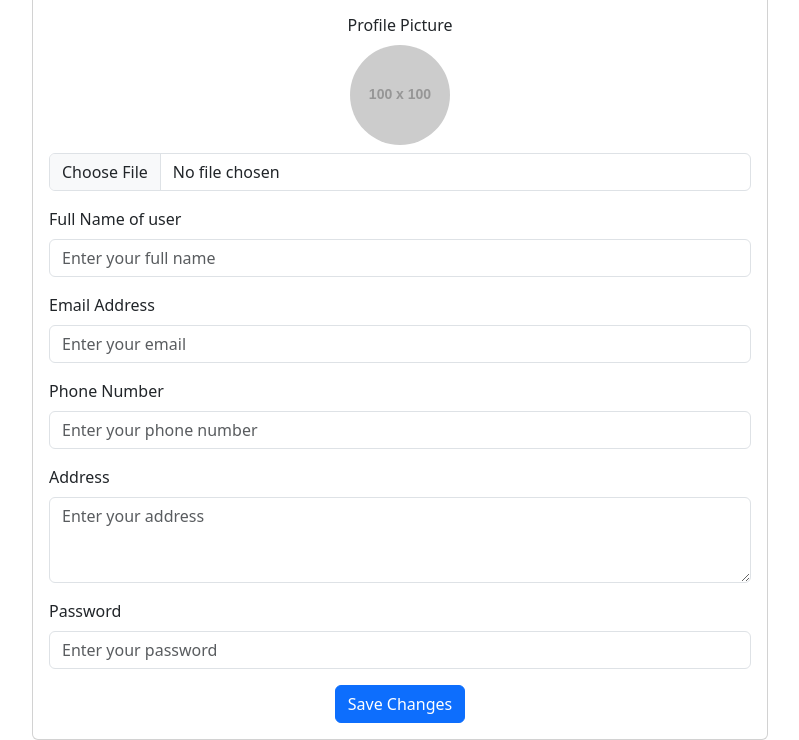
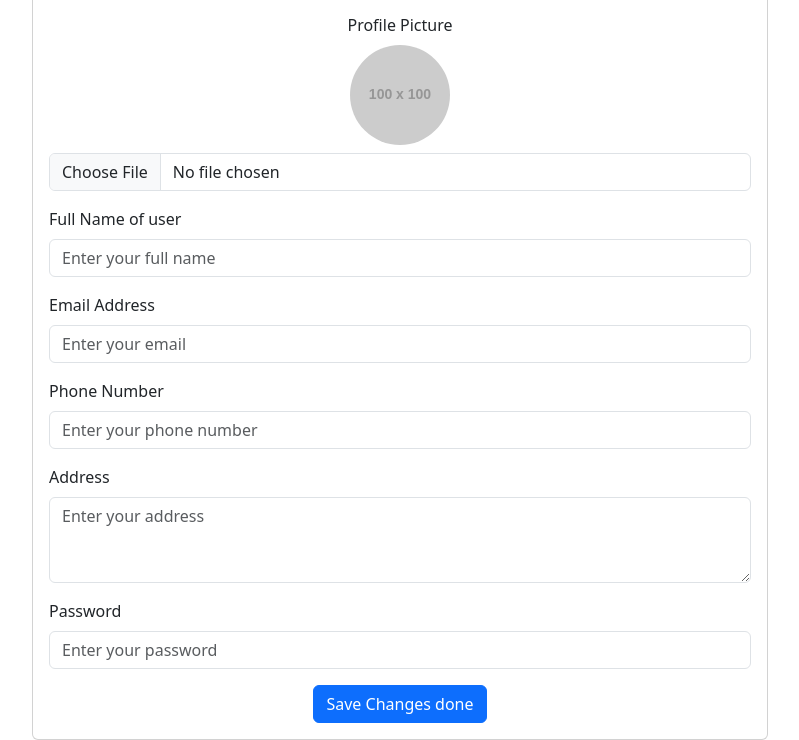
Before and after one commit to deepakkumartiwari2025/developer, a plain HTML site: page test2.html in a window 1280 px wide. Shown: the part 106-846 px from the top of the page, without its empty margins (240-1039 px from the left). Drawn offline with nearby package versions, Linux system fonts and the light colour scheme; placeholder pictures from the web are drawn by us.

Commit message:
changes in the file

```diff
--- a/test2.html
+++ b/test2.html
@@ -58,7 +58,7 @@
 
                             <!-- Save Changes Button -->
                             <div class="text-center">
-                                <button type="submit" class="btn btn-primary">Save Changes</button>
+                                <button type="submit" class="btn btn-primary">Save Changes done</button>
                             </div>
                         </form>
                     </div>
```
